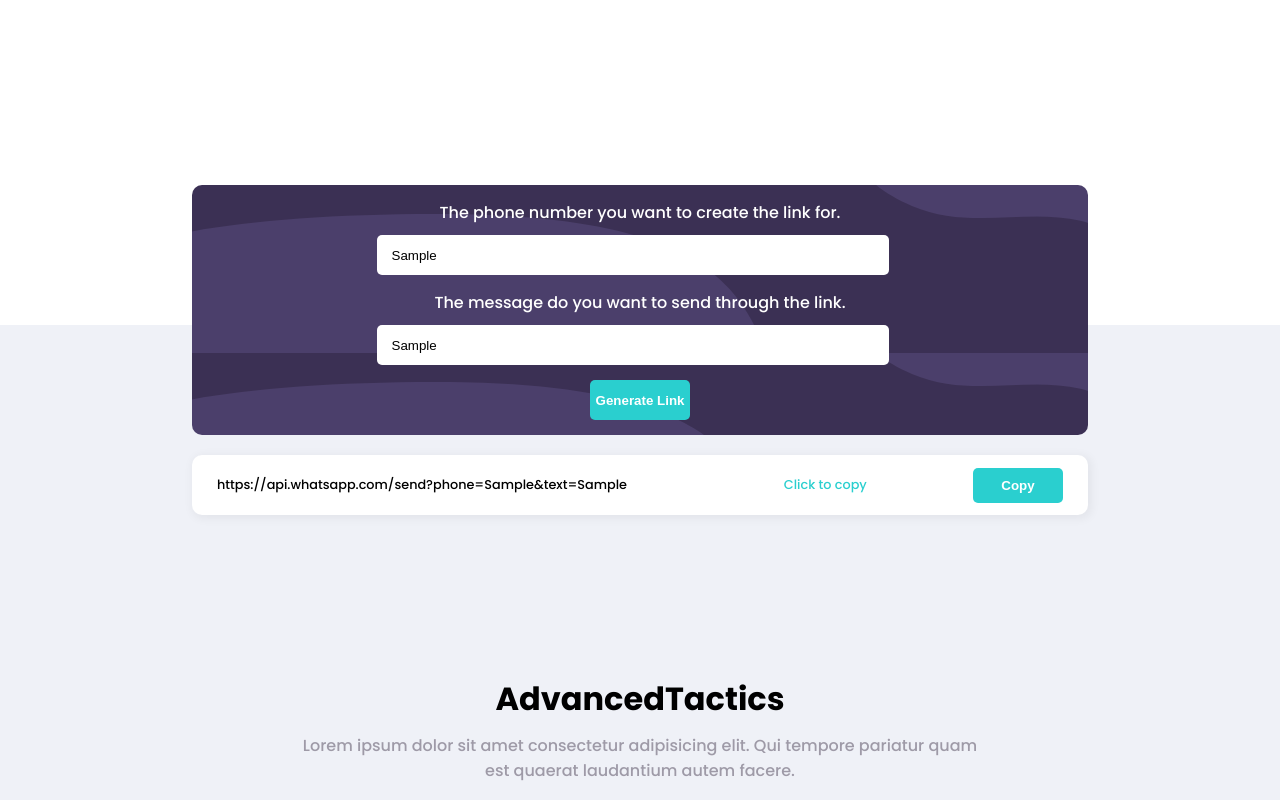
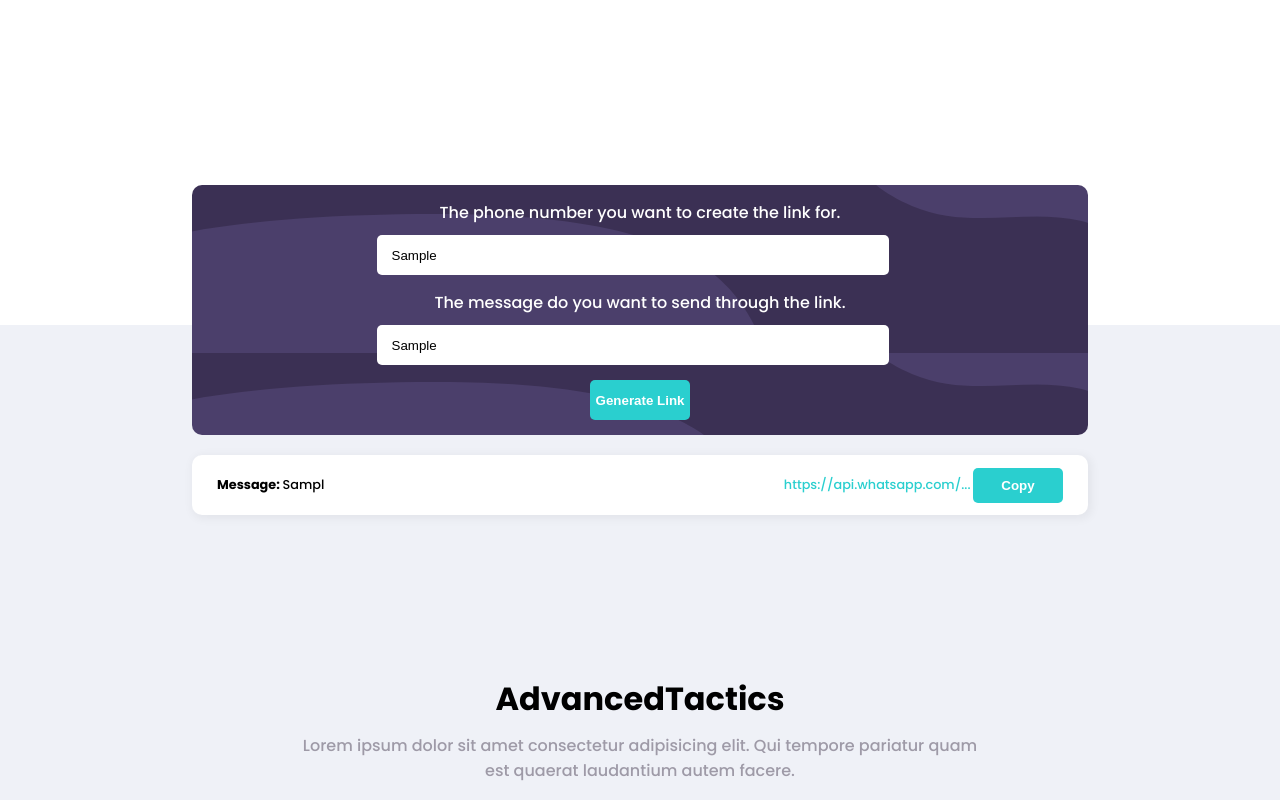
Before and after one commit to moodyomar/shortly, a React (Create React App) app: page /features in a window 1280 px wide. Both pictures are taken after typing "Sample", "Sample" into the empty fields and a click on the button "Generate Link". Shown: the part 604-1404 px from the top of the page. Built offline with nearby package versions, Linux system fonts and the light colour scheme; the HTML template or start-up script is replaced by a standard one.

Commit message:
show whatspp message in generator

```diff
--- a/src/components/Whatsapp/Whatsapp.js
+++ b/src/components/Whatsapp/Whatsapp.js
@@ -35,7 +35,7 @@ return(
 </div>
 </div>
 { showLink &&
-<Shortened mt={'50px'} originalLink={msgLink} resultLink={`Click to copy`} />
+<Shortened mt={'50px'} originalLink={msgLink} resultLink={msgLink} />
 }
 </>
 )
--- a/src/components/shortened/Shortened.js
+++ b/src/components/shortened/Shortened.js
@@ -17,10 +17,10 @@ return(
 
 <div className="shortned-container">
 <div className='Shortened' style={{marginTop:mt}}>
-<a href={originalLink} className="originalLink">{originalLink}</a>
+<a href={originalLink} className="originalLink"><strong>Message: </strong>{originalLink.slice(originalLink.indexOf('text=')+5,originalLink.length-1)}</a>
 <hr style={{width:"100%"}} />
 <div className="resultLink-container">
-<a href={resultLink} target="_blank" rel="noreferrer" className="resultLink">{resultLink}</a>
+<a href={resultLink} target="_blank" rel="noreferrer" className="resultLink">{`${resultLink.slice(0,25)}...`}</a>
 {
   copy
   ? <button className="btn btn-dark round-med copyBtn"
```
